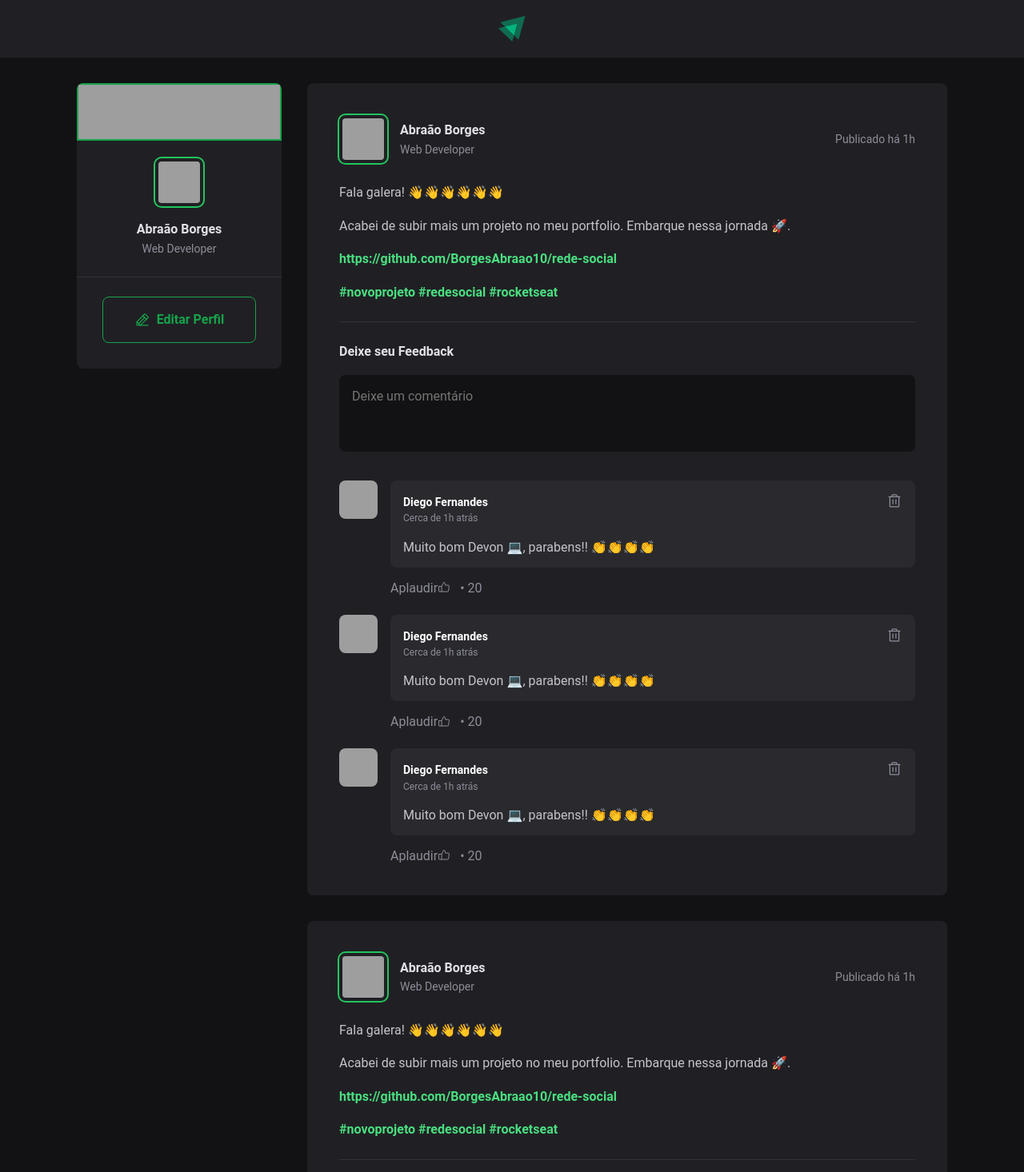
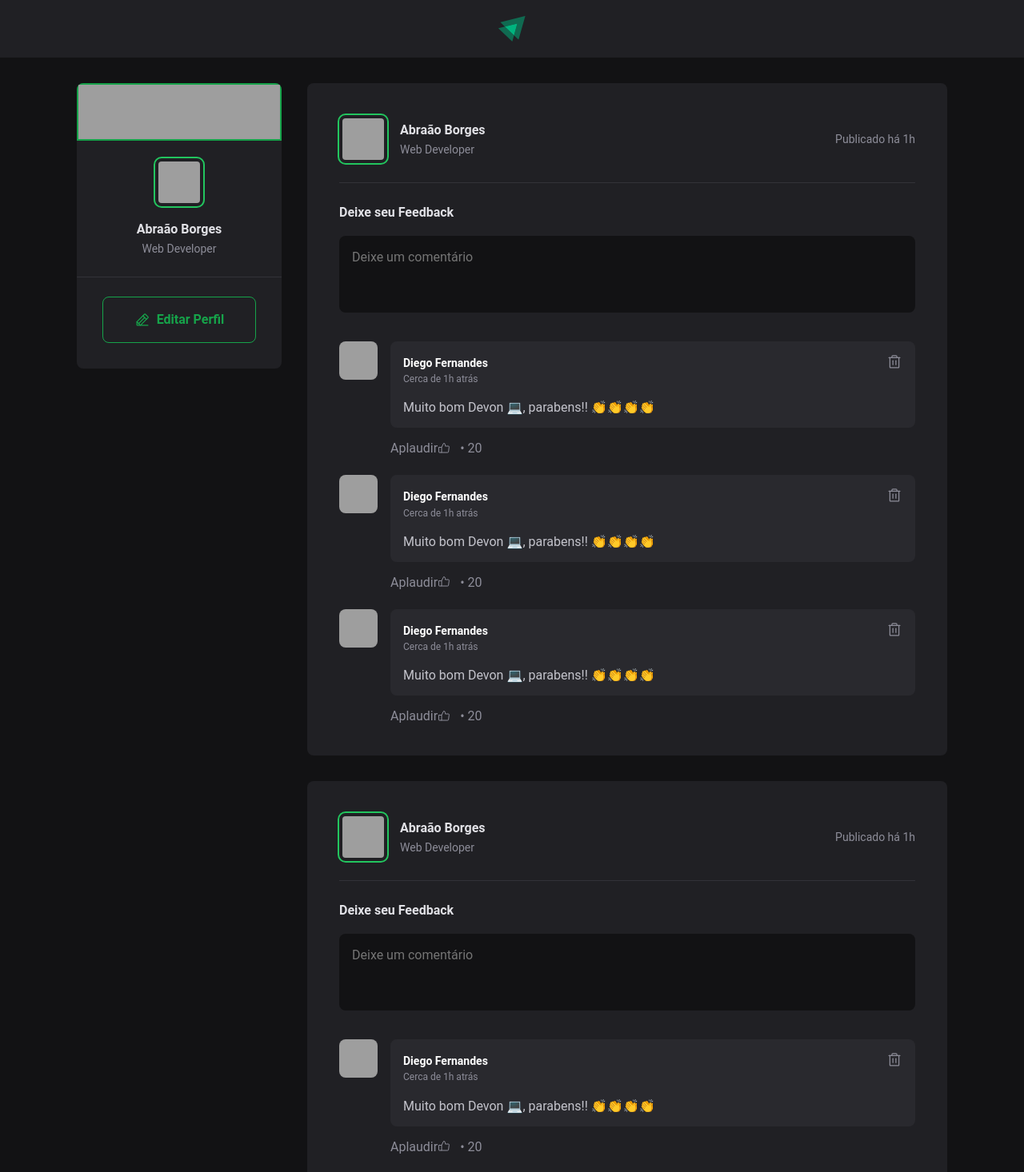
Before and after one commit to BorgesAbraao10/rede-social, a React (Vite) app in the folder vite-project/: page / in a window 1280 px wide. Shown: the top 1466 px of the page at 80% size. Built offline with nearby package versions, Linux system fonts and the light colour scheme; grey boxes are pictures that could not be loaded.

Commit message:
Last update

```diff
--- a/vite-project/src/App.jsx
+++ b/vite-project/src/App.jsx
@@ -5,6 +5,49 @@ import { Sidebar } from "./components/Sidebar";
 import styles from "./App.module.css";
 
 import "./global.css";
+
+const posts = [
+  {
+    id: 1,
+    author: {
+      avatarUrl: "https://github.com/maykbrito.png",
+      name: "Abraão Borges",
+      role: "Web Developer",
+    },
+
+    content: [
+      { type: "paragraph", content: "Fala galera! 👋👋👋👋👋👋" },
+      {
+        type: "paragraph",
+        content:
+          "Acabei de subir mais um projeto no meu portfolio. Embarque nessa jornada 🚀",
+      },
+      { type: "link", content: "jane.design/doctorcare" },
+    ],
+    publishedAt: new Date("2024-01-30 10:00:23"),
+  },
+  {
+    id: 2,
+    author: {
+      avatarUrl: "https://github.com/maykbrito.png",
+      name: "Mayk Brito",
+      role: "CTO @Rocketseat",
+    },
+
+    content: [
+      { type: "paragraph", content: "Fala galera! 👋👋👋👋👋👋" },
+      {
+        type: "paragraph",
+        content:
+          "Acabei de subir mais um projeto no meu portfolio. Embarque nessa jornada 🚀",
+      },
+      { type: "link", content: "jane.design/doctorcare" },
+    ],
+    publishedAt: new Date("2024-02-01 20:00:00"),
+  },
+];
+
+// iteração
 
 export function App() {
   return (
@@ -14,15 +57,15 @@ export function App() {
       <div className={styles.wrapper}>
         <Sidebar />
         <main>
-          <Post
-            author="Abraão Borges"
-            content="Olá! Sou um entusiasta da tecnologia em transição de carreira, apaixonado por programação e pela arte de transformar problemas complexos em soluções criativas. Cada linha de código que escrevo é um passo em direção a um futuro onde a inovação e a resolução de desafios andam de mãos dadas. Estou ansioso para aplicar meu conhecimento e criar um impacto positivo por meio da tecnologia.👨‍💻"
-          />
-
-          <Post
-            author="Ana Borges"
-            content="Code como se o mundo estivesse observando, mas crie como se ninguém estivesse julgando."
-          />
+          {posts.map((post) => {
+            return (
+              <Post
+                author={post.author}
+                content={post.content}
+                publishedAt={post.publishedAt}
+              />
+            );
+          })}
         </main>
       </div>
     </div>
--- a/vite-project/src/components/Post.jsx
+++ b/vite-project/src/components/Post.jsx
@@ -2,7 +2,7 @@ import { Avatar } from "./Avatar";
 import { Comment } from "./Comment";
 import styles from "./Post.module.css";
 
-export function Post() {
+export function Post(props) {
   return (
     <article className={styles.post}>
       <header>
@@ -20,18 +20,7 @@ export function Post() {
       </header>
 
       <div className={styles.content}>
-        <p>Fala galera! 👋👋👋👋👋👋 </p>
-        <p>
-          Acabei de subir mais um projeto no meu portfolio. Embarque nessa
-          jornada 🚀.
-        </p>
-        <p>
-          <a href="">https://github.com/BorgesAbraao10/rede-social</a>
-        </p>
-        <p>
-          {" "}
-          <a href="">#novoprojeto #redesocial #rocketseat</a>
-        </p>
+
       </div>
 
       <form className={styles.commentForm}>
```
